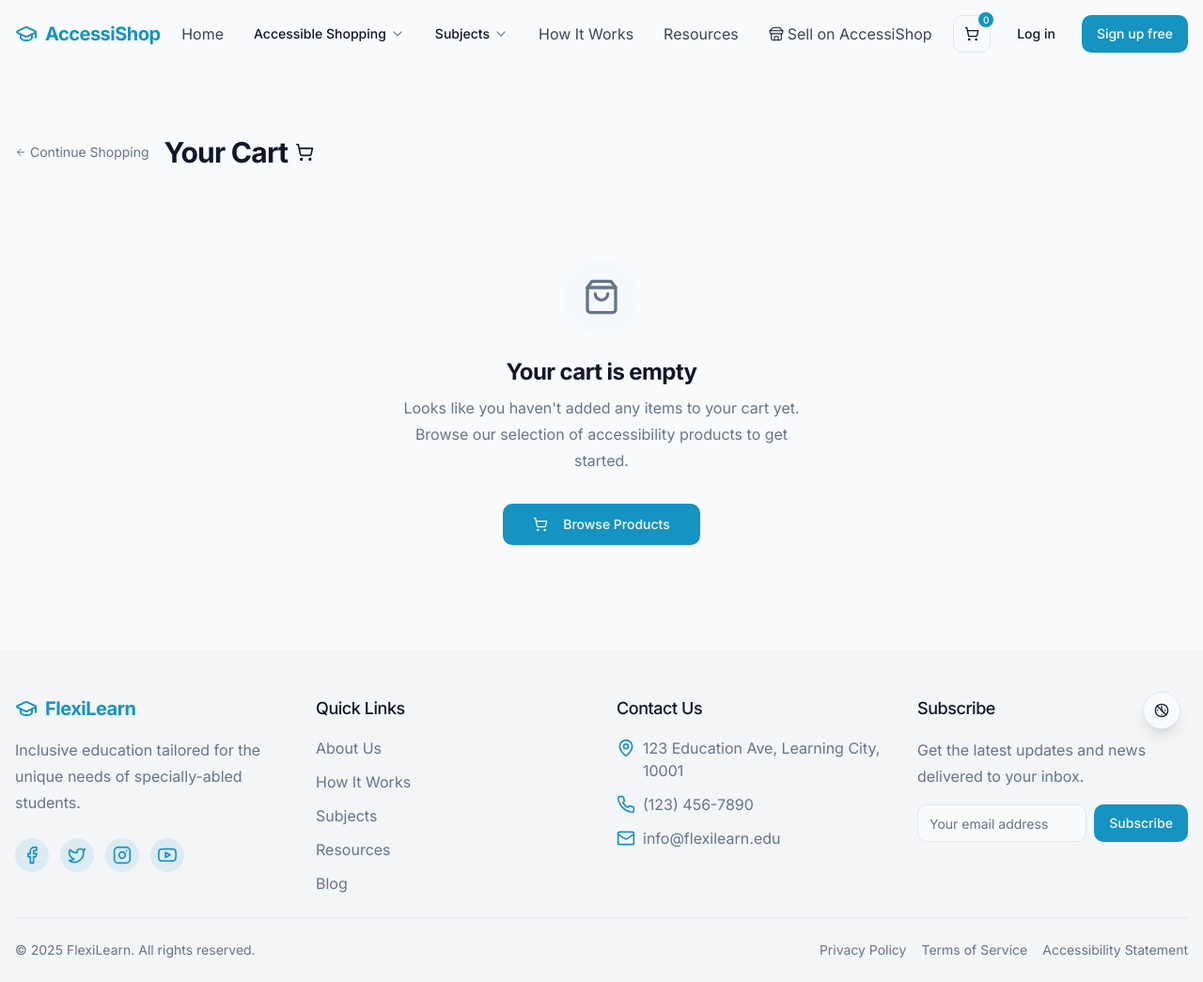
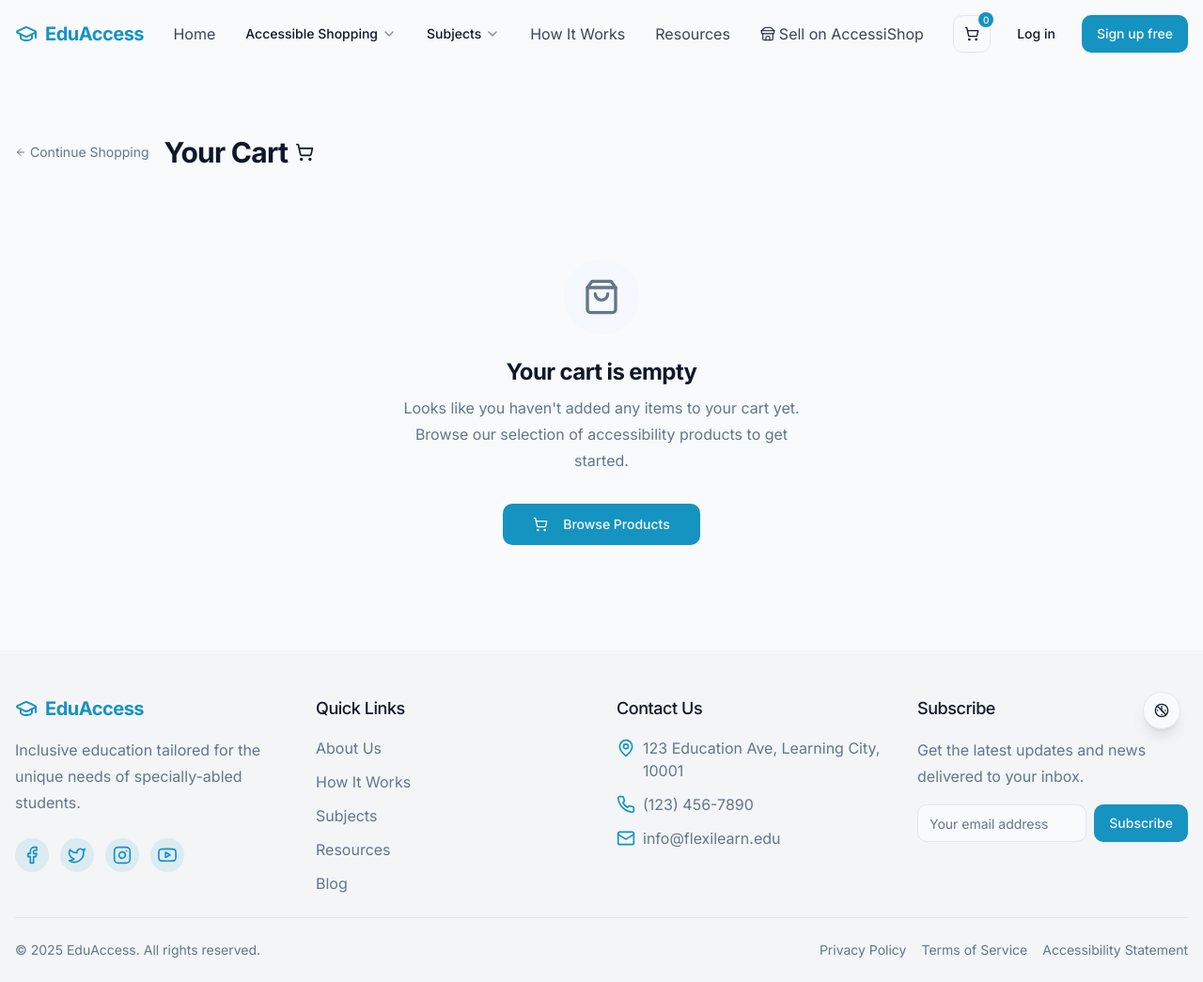
Before and after one commit to kunalekare/flexi-study-space, a React (Vite) app: page /cart in a window 1280 px wide. Shown: the whole page at 94% size. Built offline with nearby package versions, Linux system fonts and the light colour scheme.

Commit message:
Rename logo to EduAccess
Renamed the logo in the application to EduAccess.

```diff
--- a/src/components/layout/Footer.tsx
+++ b/src/components/layout/Footer.tsx
@@ -1,4 +1,3 @@
-
 import React from "react";
 import { Link } from "react-router-dom";
 import { GraduationCap, Mail, Phone, MapPin } from "lucide-react";
@@ -14,13 +13,12 @@ const Footer = () => {
           <div className="space-y-4">
             <Link to="/" className="flex items-center gap-2 text-primary font-bold text-xl">
               <GraduationCap className="h-6 w-6" />
-              <span className="tracking-tight">FlexiLearn</span>
+              <span className="tracking-tight">EduAccess</span>
             </Link>
             <p className="text-muted-foreground">
               Inclusive education tailored for the unique needs of specially-abled students.
             </p>
             <div className="flex gap-3 pt-2">
-              {/* Social Icons */}
               <a
                 href="#"
                 className="h-9 w-9 flex items-center justify-center rounded-full bg-primary/10 text-primary hover:bg-primary/20 transition-colors"
@@ -140,7 +138,7 @@ const Footer = () => {
 
         <div className="flex flex-col md:flex-row items-center justify-between gap-4">
           <div className="text-sm text-muted-foreground">
-            © {new Date().getFullYear()} FlexiLearn. All rights reserved.
+            © {new Date().getFullYear()} EduAccess. All rights reserved.
           </div>
           <div className="flex gap-4 text-sm">
             <Link to="/privacy" className="text-muted-foreground hover:text-primary transition-colors">
--- a/src/components/layout/Navbar.tsx
+++ b/src/components/layout/Navbar.tsx
@@ -1,3 +1,4 @@
+
 import React, { useState, useEffect } from "react";
 import { Link } from "react-router-dom";
 import { Button } from "@/components/ui/button";
@@ -83,7 +84,7 @@ const Navbar = () => {
           onClick={closeMobileMenu}
         >
           <GraduationCap className="h-6 w-6" />
-          <span className="tracking-tight">AccessiShop</span>
+          <span className="tracking-tight">EduAccess</span>
         </Link>
 
         <nav className="hidden md:flex items-center gap-2">
```
